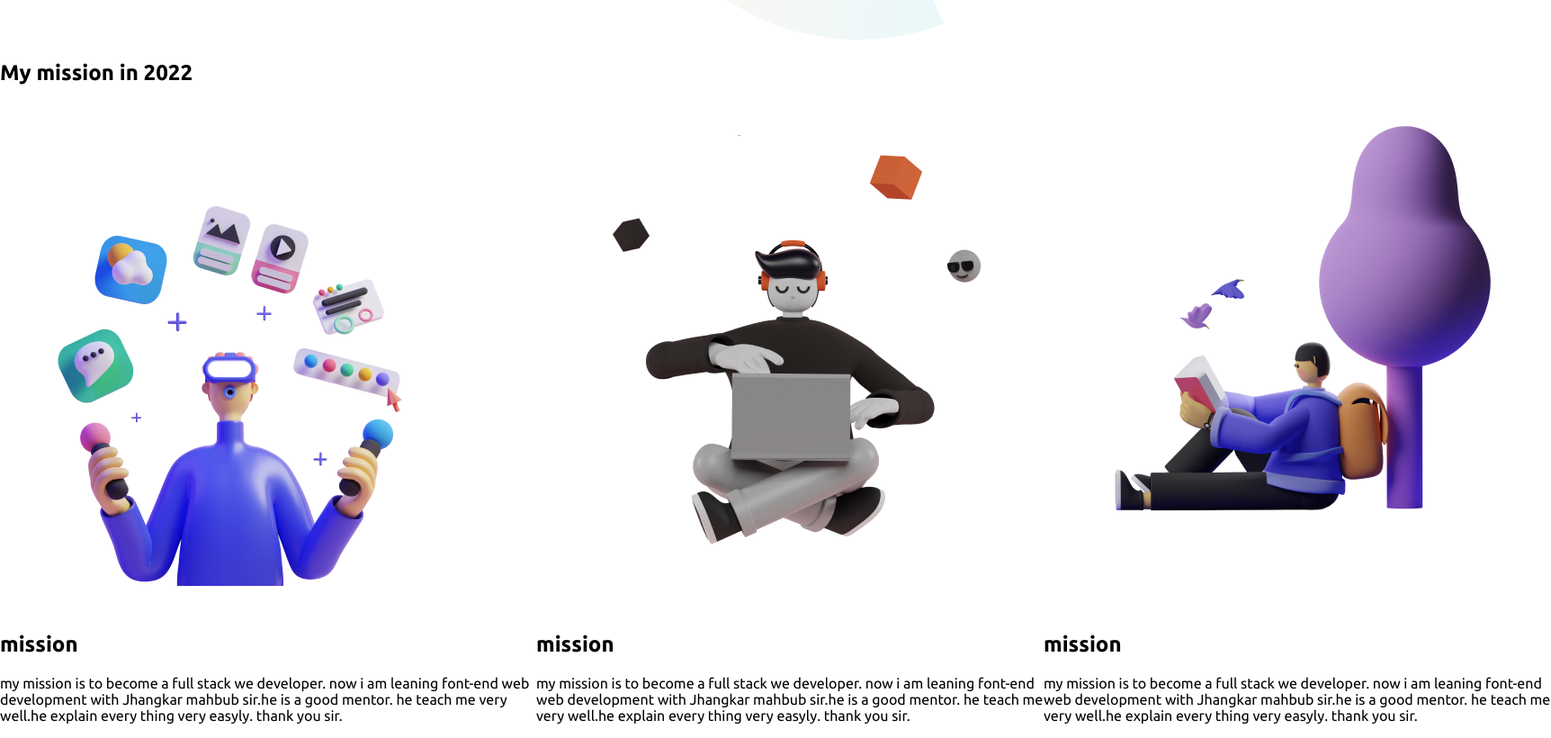
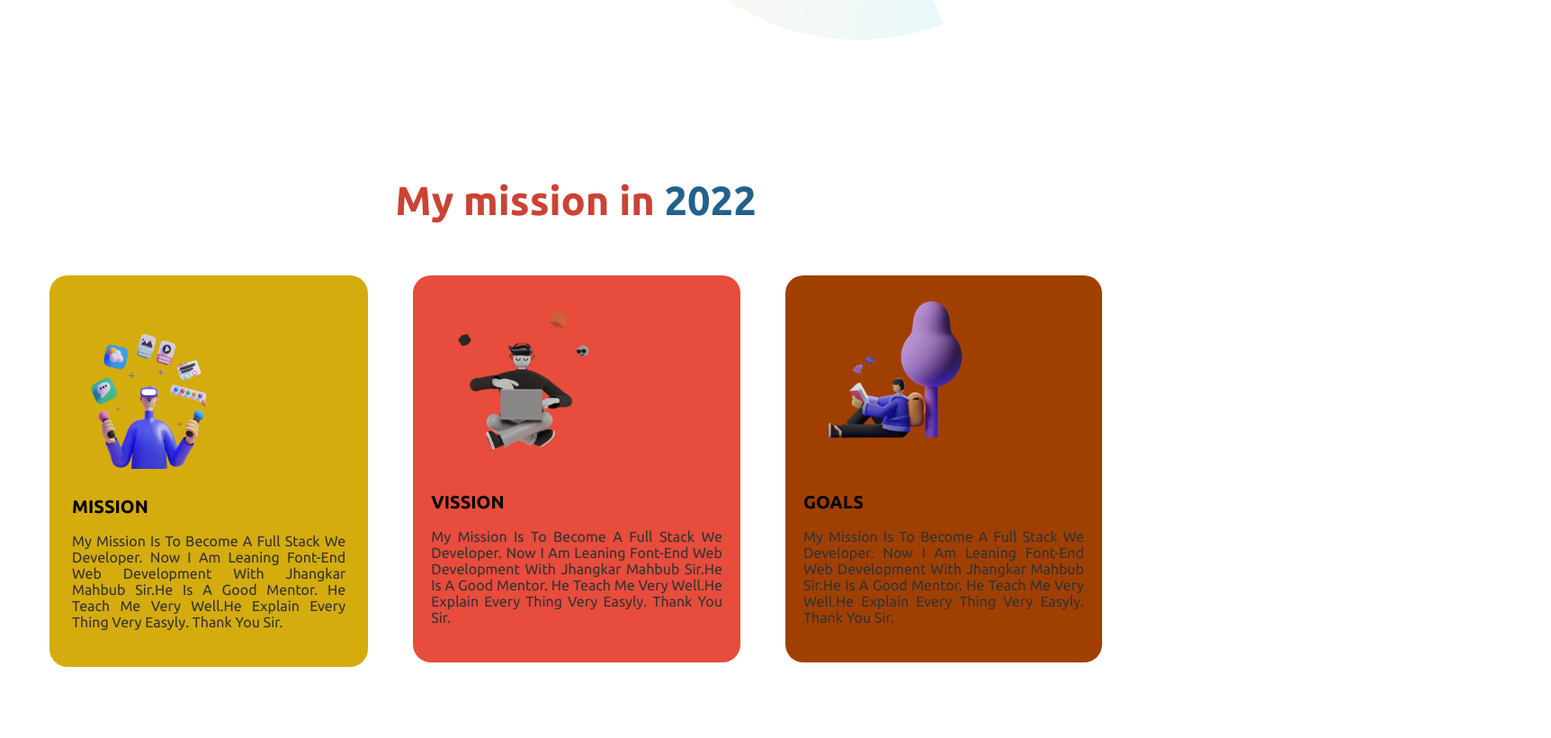
Before and after one commit to amanullah09/assignment-1, a plain HTML site: page index.html in a window 1280 px wide. Shown: the part 541-1361 px from the top of the page at 90% size, 1724 px wide, since content can reach past the window. After the commit the page ends 1282 px from the top, so only its background shows below. Drawn offline with Linux system fonts and the light colour scheme.

Commit message:
2nd section complete

```diff
--- a/css/style.css
+++ b/css/style.css
@@ -2,7 +2,10 @@ body{
     font-family: 'Ubuntu', sans-serif;
     margin:0;
     padding:0;
-
+}
+/*reuseable styles*/
+.color{
+    color:#21618C ;
 }
 /*styling aman section*/
 .text-area{
@@ -28,9 +31,7 @@ body{
     font-weight:bold;
 
 }
-.text-area .color{
-    color:#21618C ;
-}
+
 .flexible{
     display: flex;
 }
@@ -67,6 +68,90 @@ body{
     font-size: 16px;
     margin-bottom: 20px;
 }
-.nission .my-mession{
-    display:block;
+/*mission section*/
+.my-mission{
+    margin-top: 150px;
 }
+.mission h1{
+    color: #CB4335;
+    text-align: center;
+    font-family: 'Ubuntu', sans-serif;
+    font-weight: 700;
+    font-size: 45px;
+}
+.illistrator{
+    margin:20px;
+    margin-right: 40px;
+    margin-left: 40px;
+}
+.illistrator:nth-child(2){
+    margin-right: 10px;
+    margin-left: 10px;
+}
+.joystick{
+    height:100%;
+    background-color: #D4AC0D;
+    margin-left: 15px;
+    padding:25px;
+    padding-bottom:0;
+    border-radius:20px;
+}
+.joystick h1{
+    text-transform: uppercase;
+    font-size: 20px;
+
+}
+.joystick p{
+    color: #333;
+    font-size: 16px;
+    text-transform: capitalize;
+    text-align: justify;
+}
+.joystick img{
+    height:200px;
+    width: 200px;
+}
+.laptop{
+    height:100%;
+    background-color: #E74C3C;
+    padding:20px;
+    padding-bottom:0;
+    border-radius:20px;
+
+}
+.laptop h1{
+    text-transform: uppercase;
+    font-size: 20px;
+}
+.laptop p{
+    color: #333;
+    font-size: 16px;
+    text-transform: capitalize;
+    text-align: justify;
+}
+.laptop img{
+    height:200px;
+    width: 200px;
+}
+.reading-books{
+    height:100%;
+    background-color: #A04000;
+    margin-right: 15px;
+    padding:20px;
+    padding-bottom:0;
+    border-radius:20px;
+}
+.reading-books h1{
+    text-transform: uppercase;
+    font-size: 20px;
+}
+.reading-books p{
+    color: #333;
+    font-size: 16px;
+    text-transform: capitalize;
+    text-align: justify;
+}
+.reading-books img{
+    height:200px;
+    width: 200px;
+}
--- a/index.html
+++ b/index.html
@@ -30,29 +30,29 @@
         </div>
 
     </section>
-    <section class="mission">
-        <div class="my-mession">
-            <h1>My mission in 2022</h1>
+    <section class="my-mission">
+        <div class="mission">
+            <h1>My mission in <span class="color">2022</span></h1>
         </div>
         <div class="flexible">
-            <div class="ilistrator">
+            <div class="illistrator">
                 <div class="joystick">
                     <img src="illustrators/illustrator-1.png" alt="illustrators-1">
                     <h1>mission</h1>
                     <p>my mission is to become a full stack we developer. now i am leaning font-end web development with Jhangkar mahbub sir.he is a good mentor. he teach me very well.he explain every thing very easyly. thank you sir.</p>
                 </div>
             </div>
-            <div class="ilistrator">
+            <div class="illistrator">
                 <div class="laptop">
                     <img src="illustrators/illustrator-2.png" alt="illustrators-1">
-                    <h1>mission</h1>
+                    <h1>vission</h1>
                     <p>my mission is to become a full stack we developer. now i am leaning font-end web development with Jhangkar mahbub sir.he is a good mentor. he teach me very well.he explain every thing very easyly. thank you sir.</p>
                 </div>
             </div>
-            <div class="ilistrator">
-                <div class="rading-books">
+            <div class="illistrator">
+                <div class="reading-books">
                     <img src="illustrators/illustrator-3.png" alt="illustrators-1">
-                    <h1>mission</h1>
+                    <h1>goals</h1>
                     <p>my mission is to become a full stack we developer. now i am leaning font-end web development with Jhangkar mahbub sir.he is a good mentor. he teach me very well.he explain every thing very easyly. thank you sir.</p>
                 </div>
             </div>
```
